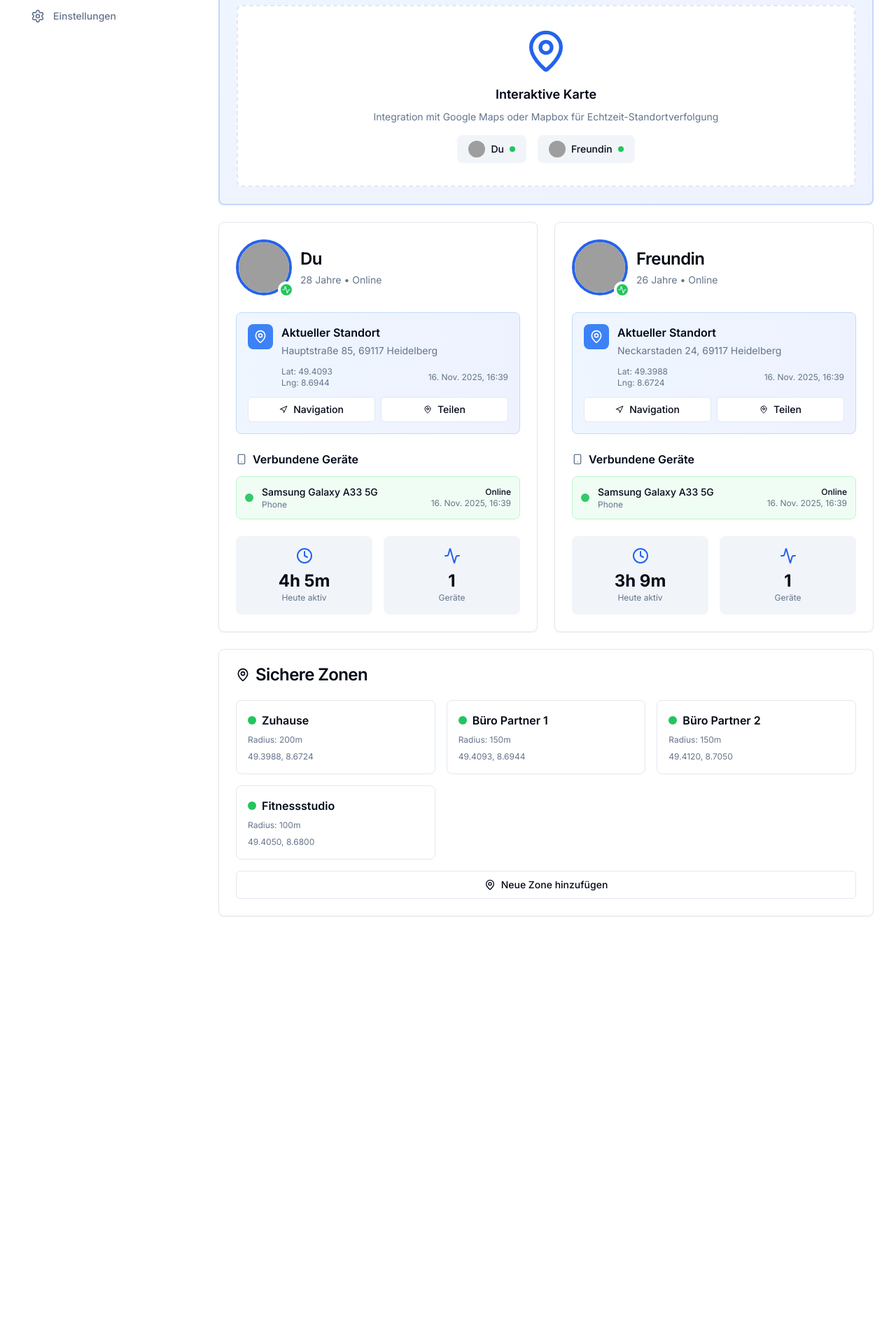
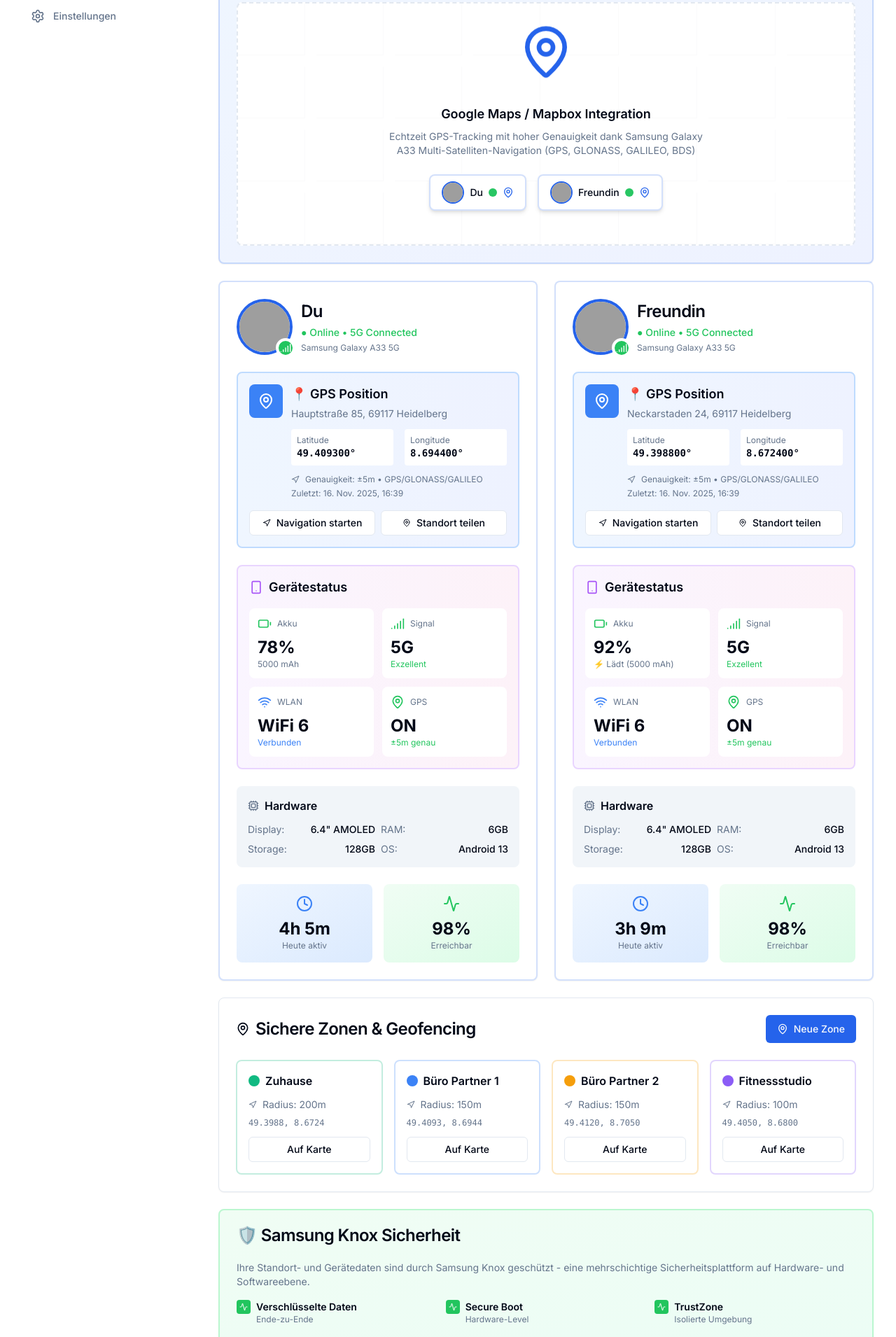
Before and after one commit to heidelbergerkeule-stack/parental-control-webapp, a Next.js app: page /profiles in a window 1280 px wide. Shown: the part 260-2170 px from the top of the page at 70% size. Before the commit the page ends 1593 px from the top, so only its background shows below. Built offline with nearby package versions, Linux system fonts and the light colour scheme; grey boxes are pictures that could not be loaded.

Commit message:
Update app/profiles/page.tsx for Samsung Galaxy A33 5G tracking

```diff
--- a/app/profiles/page.tsx
+++ b/app/profiles/page.tsx
@@ -3,18 +3,18 @@
 import DashboardLayout from '@/components/layout'
 import { Card, CardContent, CardHeader, CardTitle } from '@/components/card'
 import { Button } from '@/components/button'
-import { mockChildren, safeZones } from '@/lib/mockData'
+import { mockChildren, safeZones, deviceBatteryInfo, deviceFeatures } from '@/lib/mockData'
 import { formatTime, formatDateTime } from '@/lib/utils'
-import { MapPin, Smartphone, Navigation, Activity, Clock, Map as MapIcon } from 'lucide-react'
+import { MapPin, Smartphone, Navigation, Activity, Clock, Battery, Wifi, Signal, Cpu, HardDrive } from 'lucide-react'
 
 export default function Profiles() {
   return (
     <DashboardLayout>
       <div className="space-y-6">
         <div>
-          <h1 className="text-3xl font-bold">Partner Profile</h1>
+          <h1 className="text-3xl font-bold">Samsung Galaxy A33 Tracking</h1>
           <p className="text-muted-foreground mt-1">
-            Standorte, Geräte und Aktivitäten
+            Live-Standorte, Geräte-Status und Batterie-Info
           </p>
         </div>
 
@@ -23,38 +23,60 @@
           <CardHeader>
             <div className="flex justify-between items-center">
               <CardTitle className="flex items-center gap-2">
-                <MapIcon className="h-5 w-5" />
-                Live Karte
+                <MapPin className="h-5 w-5 text-primary" />
+                Live GPS Karte
               </CardTitle>
-              <Button>
+              <div className="flex gap-2">
+                <Button size="sm" variant="outline">
+                  <Navigation className="h-4 w-4 mr-2" />
+                  Route
+                </Button>
+                <Button size="sm">
                   Vollbild
                 </Button>
               </div>
+            </div>
           </CardHeader>
           <CardContent>
-            <div className="bg-white dark:bg-gray-900 rounded-lg p-8 text-center border-2 border-dashed">
-              <MapPin className="h-16 w-16 mx-auto text-primary mb-4" />
-              <p className="text-lg font-semibold mb-2">Interaktive Karte</p>
-              <p className="text-sm text-muted-foreground mb-4">
-                Integration mit Google Maps oder Mapbox für Echtzeit-Standortverfolgung
+            <div className="bg-white dark:bg-gray-900 rounded-lg p-12 text-center border-2 border-dashed relative overflow-hidden">
+              {/* Map background pattern */}
+              <div className="absolute inset-0 opacity-5">
+                <div className="grid grid-cols-8 gap-4 h-full">
+                  {[...Array(32)].map((_, i) => (
+                    <div key={i} className="border-r border-b border-gray-400" />
+                  ))}
+                </div>
+              </div>
+
+              <div className="relative z-10">
+                <MapPin className="h-20 w-20 mx-auto text-primary mb-4 animate-bounce" />
+                <p className="text-lg font-semibold mb-2">Google Maps / Mapbox Integration</p>
+                <p className="text-sm text-muted-foreground mb-6 max-w-md mx-auto">
+                  Echtzeit GPS-Tracking mit hoher Genauigkeit dank Samsung Galaxy A33 Multi-Satelliten-Navigation
+                  (GPS, GLONASS, GALILEO, BDS)
                 </p>
-              <div className="flex gap-4 justify-center">
+                <div className="flex gap-4 justify-center flex-wrap">
                   {mockChildren.map((person) => (
-                  <div key={person.id} className="flex items-center gap-2 px-4 py-2 bg-secondary rounded-lg">
-                    <img src={person.avatar} alt={person.name} className="h-6 w-6 rounded-full" />
+                    <div key={person.id} className="flex items-center gap-2 px-4 py-2 bg-white dark:bg-gray-800 rounded-lg shadow-md border-2 border-primary/20">
+                      <img src={person.avatar} alt={person.name} className="h-8 w-8 rounded-full border-2 border-primary" />
                       <span className="font-medium text-sm">{person.name}</span>
-                    <div className="h-2 w-2 rounded-full bg-green-500" />
+                      <div className="h-3 w-3 rounded-full bg-green-500 animate-pulse" />
+                      <MapPin className="h-4 w-4 text-primary" />
                     </div>
                   ))}
+                </div>
               </div>
             </div>
           </CardContent>
         </Card>
 
-        {/* Partner Cards */}
+        {/* Partner Cards with Samsung Details */}
         <div className="grid gap-6 md:grid-cols-2">
-          {mockChildren.map((person) => (
-            <Card key={person.id}>
+          {mockChildren.map((person) => {
+            const batteryInfo = deviceBatteryInfo.find(b => b.deviceId === person.devices[0]?.id)
+
+            return (
+              <Card key={person.id} className="border-2 border-primary/20">
                 <CardHeader>
                   <div className="flex items-center gap-3">
                     <div className="relative">
@@ -63,135 +85,241 @@
                         alt={person.name}
                         className="h-20 w-20 rounded-full border-4 border-primary"
                       />
-                    <div className="absolute -bottom-1 -right-1 h-6 w-6 rounded-full bg-green-500 border-4 border-white flex items-center justify-center">
-                      <Activity className="h-3 w-3 text-white" />
+                      <div className="absolute -bottom-1 -right-1 h-7 w-7 rounded-full bg-green-500 border-4 border-white flex items-center justify-center">
+                        <Signal className="h-4 w-4 text-white" />
                       </div>
                     </div>
                     <div className="flex-1">
                       <CardTitle className="text-2xl">{person.name}</CardTitle>
-                    <p className="text-sm text-muted-foreground mt-1">
-                      {person.age} Jahre • Online
+                      <p className="text-sm text-green-500 font-medium mt-1">
+                        ● Online • 5G Connected
+                      </p>
+                      <p className="text-xs text-muted-foreground mt-1">
+                        Samsung Galaxy A33 5G
                       </p>
                     </div>
                   </div>
                 </CardHeader>
                 <CardContent className="space-y-6">
                   {/* Current Location */}
-                <div className="p-4 bg-gradient-to-r from-blue-50 to-indigo-50 dark:from-blue-950 dark:to-indigo-950 rounded-lg border border-blue-200 dark:border-blue-800">
+                  <div className="p-4 bg-gradient-to-r from-blue-50 to-indigo-50 dark:from-blue-950 dark:to-indigo-950 rounded-lg border-2 border-blue-200 dark:border-blue-800">
                     <div className="flex items-start gap-3">
-                    <div className="p-2 bg-blue-500 rounded-lg">
-                      <MapPin className="h-5 w-5 text-white" />
+                      <div className="p-3 bg-blue-500 rounded-lg">
+                        <MapPin className="h-6 w-6 text-white" />
                       </div>
                       <div className="flex-1">
-                      <p className="font-semibold mb-1">Aktueller Standort</p>
-                      <p className="text-sm text-muted-foreground">
+                        <p className="font-semibold text-lg mb-1">📍 GPS Position</p>
+                        <p className="text-sm text-muted-foreground mb-3">
                           {person.location?.address}
                         </p>
-                      <div className="flex items-center gap-4 mt-3">
-                        <div className="text-xs text-muted-foreground">
-                          <p>Lat: {person.location?.lat.toFixed(4)}</p>
-                          <p>Lng: {person.location?.lng.toFixed(4)}</p>
+                        <div className="grid grid-cols-2 gap-4 mb-3">
+                          <div className="bg-white dark:bg-gray-800 p-2 rounded">
+                            <p className="text-xs text-muted-foreground">Latitude</p>
+                            <p className="text-sm font-mono font-semibold">{person.location?.lat.toFixed(6)}°</p>
                           </div>
-                        <div className="flex-1" />
-                        <p className="text-xs text-muted-foreground">
-                          {formatDateTime(person.location?.timestamp || new Date())}
+                          <div className="bg-white dark:bg-gray-800 p-2 rounded">
+                            <p className="text-xs text-muted-foreground">Longitude</p>
+                            <p className="text-sm font-mono font-semibold">{person.location?.lng.toFixed(6)}°</p>
+                          </div>
+                        </div>
+                        <p className="text-xs text-muted-foreground flex items-center gap-2">
+                          <Navigation className="h-3 w-3" />
+                          Genauigkeit: ±5m • GPS/GLONASS/GALILEO
+                        </p>
+                        <p className="text-xs text-muted-foreground mt-1">
+                          Zuletzt: {formatDateTime(person.location?.timestamp || new Date())}
                         </p>
                       </div>
                     </div>
-                  </div>
-                  <div className="mt-3 flex gap-2">
+                    <div className="mt-4 flex gap-2">
                       <Button size="sm" variant="outline" className="flex-1">
                         <Navigation className="h-3 w-3 mr-2" />
-                      Navigation
+                        Navigation starten
                       </Button>
                       <Button size="sm" variant="outline" className="flex-1">
                         <MapPin className="h-3 w-3 mr-2" />
-                      Teilen
+                        Standort teilen
                       </Button>
                     </div>
                   </div>
 
-                {/* Devices */}
-                <div>
-                  <div className="flex items-center gap-2 mb-3">
-                    <Smartphone className="h-4 w-4 text-muted-foreground" />
-                    <span className="font-semibold">Verbundene Geräte</span>
+                  {/* Device Status */}
+                  <div className="p-4 bg-gradient-to-r from-purple-50 to-pink-50 dark:from-purple-950 dark:to-pink-950 rounded-lg border-2 border-purple-200 dark:border-purple-800">
+                    <div className="flex items-center gap-2 mb-4">
+                      <Smartphone className="h-5 w-5 text-purple-500" />
+                      <span className="font-semibold text-lg">Gerätestatus</span>
                     </div>
-                  <div className="space-y-2">
-                    {person.devices.map((device) => (
-                      <div
-                        key={device.id}
-                        className={`flex items-center justify-between p-3 rounded-lg border ${
-                          device.status === 'online'
-                            ? 'bg-green-50 dark:bg-green-950 border-green-200 dark:border-green-800'
-                            : 'bg-secondary border-border'
-                        }`}
-                      >
-                        <div className="flex items-center gap-3">
-                          <div className={`h-3 w-3 rounded-full ${device.status === 'online' ? 'bg-green-500 animate-pulse' : 'bg-gray-400'}`} />
-                          <div>
-                            <p className="font-medium text-sm">{device.name}</p>
-                            <p className="text-xs text-muted-foreground capitalize">{device.type}</p>
+
+                    <div className="grid grid-cols-2 gap-3">
+                      {/* Battery */}
+                      <div className="bg-white dark:bg-gray-800 p-3 rounded-lg">
+                        <div className="flex items-center gap-2 mb-2">
+                          <Battery className={`h-5 w-5 ${batteryInfo && batteryInfo.batteryLevel > 20 ? 'text-green-500' : 'text-red-500'}`} />
+                          <p className="text-xs text-muted-foreground">Akku</p>
+                        </div>
+                        <p className="text-2xl font-bold">{batteryInfo?.batteryLevel}%</p>
+                        <p className="text-xs text-muted-foreground">
+                          {batteryInfo?.isCharging ? '⚡ Lädt (5000 mAh)' : '5000 mAh'}
+                        </p>
+                      </div>
+
+                      {/* Signal */}
+                      <div className="bg-white dark:bg-gray-800 p-3 rounded-lg">
+                        <div className="flex items-center gap-2 mb-2">
+                          <Signal className="h-5 w-5 text-green-500" />
+                          <p className="text-xs text-muted-foreground">Signal</p>
+                        </div>
+                        <p className="text-2xl font-bold">5G</p>
+                        <p className="text-xs text-green-500">Exzellent</p>
+                      </div>
+
+                      {/* WiFi */}
+                      <div className="bg-white dark:bg-gray-800 p-3 rounded-lg">
+                        <div className="flex items-center gap-2 mb-2">
+                          <Wifi className="h-5 w-5 text-blue-500" />
+                          <p className="text-xs text-muted-foreground">WLAN</p>
+                        </div>
+                        <p className="text-2xl font-bold">WiFi 6</p>
+                        <p className="text-xs text-blue-500">Verbunden</p>
+                      </div>
+
+                      {/* GPS */}
+                      <div className="bg-white dark:bg-gray-800 p-3 rounded-lg">
+                        <div className="flex items-center gap-2 mb-2">
+                          <MapPin className="h-5 w-5 text-green-500" />
+                          <p className="text-xs text-muted-foreground">GPS</p>
+                        </div>
+                        <p className="text-2xl font-bold">ON</p>
+                        <p className="text-xs text-green-500">±5m genau</p>
                       </div>
                     </div>
-                        <div className="text-right">
-                          <p className="text-xs font-medium capitalize">{device.status}</p>
-                          <p className="text-xs text-muted-foreground">
-                            {formatDateTime(device.lastActive)}
-                          </p>
                   </div>
+
+                  {/* Device Specs */}
+                  <div className="p-4 bg-secondary rounded-lg">
+                    <div className="flex items-center gap-2 mb-3">
+                      <Cpu className="h-4 w-4 text-muted-foreground" />
+                      <span className="font-semibold">Hardware</span>
                     </div>
-                    ))}
+                    <div className="grid grid-cols-2 gap-2 text-sm">
+                      <div className="flex justify-between">
+                        <span className="text-muted-foreground">Display:</span>
+                        <span className="font-medium">6.4" AMOLED</span>
+                      </div>
+                      <div className="flex justify-between">
+                        <span className="text-muted-foreground">RAM:</span>
+                        <span className="font-medium">6GB</span>
+                      </div>
+                      <div className="flex justify-between">
+                        <span className="text-muted-foreground">Storage:</span>
+                        <span className="font-medium">128GB</span>
+                      </div>
+                      <div className="flex justify-between">
+                        <span className="text-muted-foreground">OS:</span>
+                        <span className="font-medium">Android 13</span>
+                      </div>
                     </div>
                   </div>
 
                   {/* Activity Stats */}
                   <div className="grid grid-cols-2 gap-4">
-                  <div className="p-4 bg-secondary rounded-lg text-center">
-                    <Clock className="h-6 w-6 mx-auto mb-2 text-primary" />
+                    <div className="p-4 bg-gradient-to-br from-blue-50 to-blue-100 dark:from-blue-950 dark:to-blue-900 rounded-lg text-center">
+                      <Clock className="h-6 w-6 mx-auto mb-2 text-blue-500" />
                       <p className="text-2xl font-bold">{formatTime(person.usedScreenTime)}</p>
                       <p className="text-xs text-muted-foreground">Heute aktiv</p>
                     </div>
-                  <div className="p-4 bg-secondary rounded-lg text-center">
-                    <Activity className="h-6 w-6 mx-auto mb-2 text-primary" />
-                    <p className="text-2xl font-bold">{person.devices.length}</p>
-                    <p className="text-xs text-muted-foreground">Geräte</p>
+                    <div className="p-4 bg-gradient-to-br from-green-50 to-green-100 dark:from-green-950 dark:to-green-900 rounded-lg text-center">
+                      <Activity className="h-6 w-6 mx-auto mb-2 text-green-500" />
+                      <p className="text-2xl font-bold">98%</p>
+                      <p className="text-xs text-muted-foreground">Erreichbar</p>
                     </div>
                   </div>
                 </CardContent>
               </Card>
-          ))}
+            )
+          })}
         </div>
 
         {/* Safe Zones */}
         <Card>
           <CardHeader>
+            <div className="flex justify-between items-center">
               <CardTitle className="flex items-center gap-2">
                 <MapPin className="h-5 w-5" />
-              Sichere Zonen
+                Sichere Zonen & Geofencing
+              </CardTitle>
+              <Button>
+                <MapPin className="h-4 w-4 mr-2" />
+                Neue Zone
+              </Button>
+            </div>
+          </CardHeader>
+          <CardContent>
+            <div className="grid gap-4 md:grid-cols-2 lg:grid-cols-4">
+              {safeZones.map((zone) => (
+                <div key={zone.id} className="p-4 border-2 rounded-lg hover:border-primary transition-colors" style={{ borderColor: zone.color + '40' }}>
+                  <div className="flex items-center gap-2 mb-3">
+                    <div className="h-4 w-4 rounded-full" style={{ backgroundColor: zone.color }} />
+                    <p className="font-semibold">{zone.name}</p>
+                  </div>
+                  <div className="space-y-2 text-sm text-muted-foreground">
+                    <p className="flex items-center gap-2">
+                      <Navigation className="h-3 w-3" />
+                      Radius: {zone.radius}m
+                    </p>
+                    <p className="text-xs font-mono">
+                      {zone.lat.toFixed(4)}, {zone.lng.toFixed(4)}
+                    </p>
+                  </div>
+                  <Button variant="outline" size="sm" className="w-full mt-3">
+                    Auf Karte
+                  </Button>
+                </div>
+              ))}
+            </div>
+          </CardContent>
+        </Card>
+
+        {/* Samsung Knox Security Info */}
+        <Card className="border-2 border-green-200 dark:border-green-800 bg-gradient-to-br from-green-50 to-emerald-50 dark:from-green-950 dark:to-emerald-950">
+          <CardHeader>
+            <CardTitle className="flex items-center gap-2">
+              🛡️ Samsung Knox Sicherheit
             </CardTitle>
           </CardHeader>
           <CardContent>
-            <div className="grid gap-4 md:grid-cols-3">
-              {safeZones.map((zone) => (
-                <div key={zone.id} className="p-4 border rounded-lg">
-                  <div className="flex items-center gap-2 mb-2">
-                    <div className="h-3 w-3 rounded-full bg-green-500" />
-                    <p className="font-semibold">{zone.name}</p>
+            <p className="text-sm text-muted-foreground mb-4">
+              Ihre Standort- und Gerätedaten sind durch Samsung Knox geschützt - eine mehrschichtige Sicherheitsplattform auf Hardware- und Softwareebene.
+            </p>
+            <div className="grid gap-3 md:grid-cols-3">
+              <div className="flex items-start gap-2">
+                <div className="p-1 bg-green-500 rounded">
+                  <Activity className="h-3 w-3 text-white" />
                 </div>
-                  <p className="text-xs text-muted-foreground mb-2">
-                    Radius: {zone.radius}m
-                  </p>
-                  <p className="text-xs text-muted-foreground">
-                    {zone.lat.toFixed(4)}, {zone.lng.toFixed(4)}
-                  </p>
+                <div>
+                  <p className="text-sm font-semibold">Verschlüsselte Daten</p>
+                  <p className="text-xs text-muted-foreground">Ende-zu-Ende</p>
                 </div>
-              ))}
               </div>
-            <Button className="w-full mt-4" variant="outline">
-              <MapPin className="h-4 w-4 mr-2" />
-              Neue Zone hinzufügen
-            </Button>
+              <div className="flex items-start gap-2">
+                <div className="p-1 bg-green-500 rounded">
+                  <Activity className="h-3 w-3 text-white" />
+                </div>
+                <div>
+                  <p className="text-sm font-semibold">Secure Boot</p>
+                  <p className="text-xs text-muted-foreground">Hardware-Level</p>
+                </div>
+              </div>
+              <div className="flex items-start gap-2">
+                <div className="p-1 bg-green-500 rounded">
+                  <Activity className="h-3 w-3 text-white" />
+                </div>
+                <div>
+                  <p className="text-sm font-semibold">TrustZone</p>
+                  <p className="text-xs text-muted-foreground">Isolierte Umgebung</p>
+                </div>
+              </div>
+            </div>
           </CardContent>
         </Card>
       </div>
```
Lines whose indentation alone changed are shown as unchanged.
